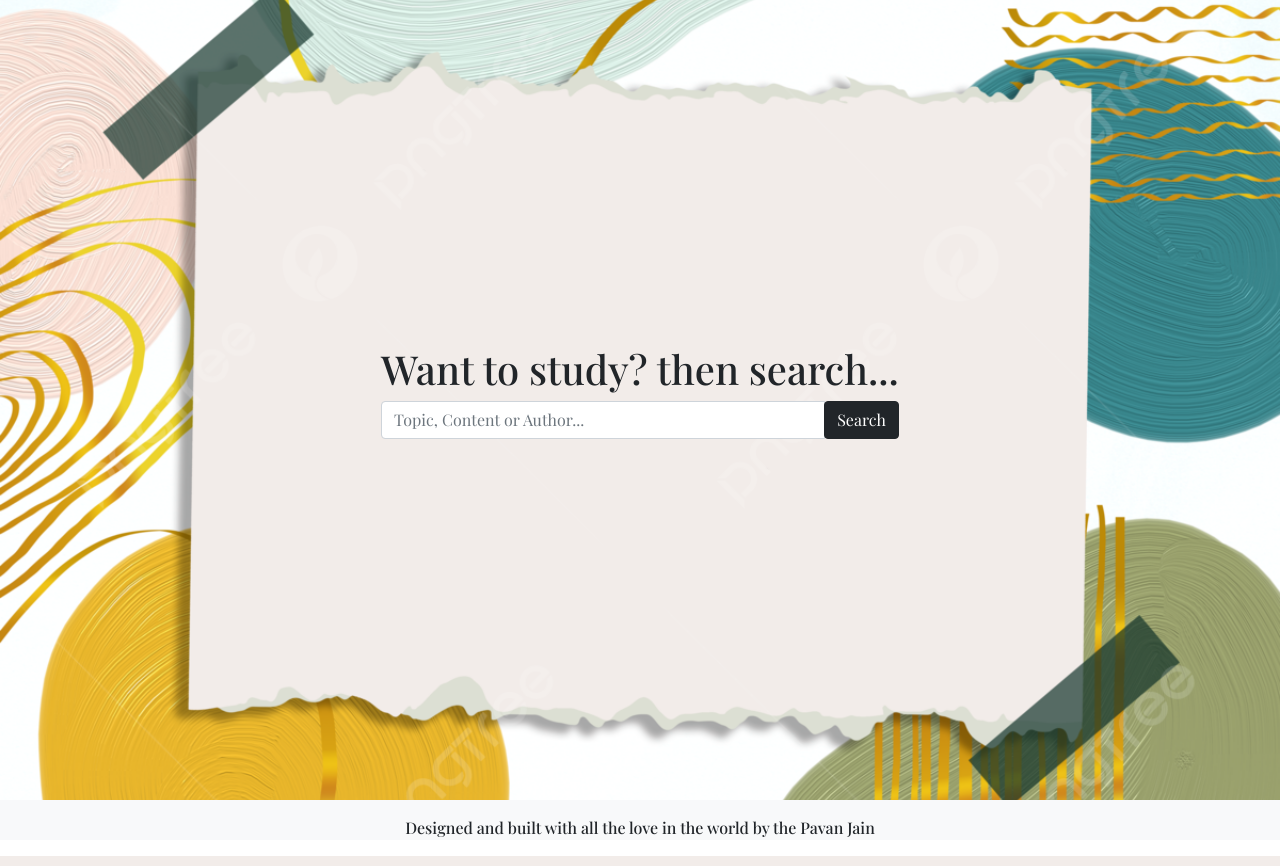
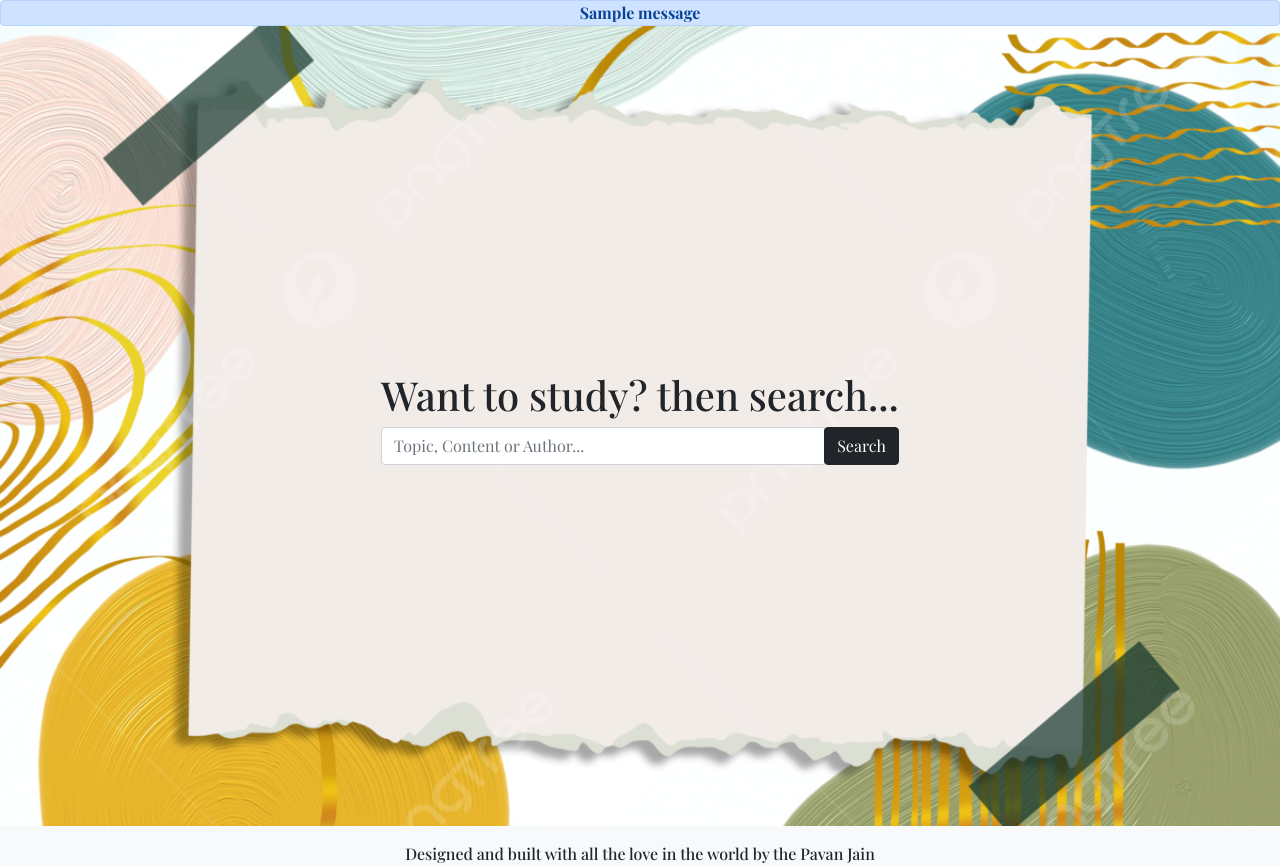
Before and after one commit to ATmax1425/NoteHub, a Django app: page / in a window 1280 px wide. Shown: the part 60-926 px from the top of the page. Run offline with Django 5.2, Linux system fonts and the light colour scheme; a user stored in the database is signed in; tables that the repository leaves empty hold one stand-in row (values such as "Sample post"); one stand-in notice (Sample message) is shown; parts of the project's set-up code (start-up, migrations or seed data) failed here and were passed over; some libraries are stand-ins or nearby versions; some web fonts are replaced.

Commit message:
Added resent verification email and moves messages to base template

```diff
--- a/notehub/main/templates/main/base.html
+++ b/notehub/main/templates/main/base.html
@@ -58,6 +58,51 @@
                 </div>
             </div>
         </nav>
+        <div class="container-fluid bg-light p-0" style="font-weight: bold;">
+            <div class="row">
+                <div class="col-md-12">
+                    {% for message in messages %}
+                        <div class="alert alert-{% if message.extra_tags %}{{message.extra_tags}}{% else %}primary{% endif %} fade show m-0 p-0" role="alert" style="text-align: center;">
+                            {{message}}
+                            {% if message|is_password_set_message %}
+                                Click <a href="{% url 'set-password' %}">here</a> to set a new password,
+                            {% endif %}
+                        </div>
+                    {% endfor %}
+                </div>
+            </div>
+        </div>
+        {% if user.is_authenticated %}
+            <div class="container-fluid bg-light p-0" style="font-weight: bold;">
+                <div class="row">
+                    <div class="col-md-12" id="account-verification-element">
+                        <script>
+                            $(document).ready(function() {
+                                $.ajax({
+                                    url: '{% url "user-verification-status" %}',
+                                    type: 'GET',
+                                    processData: false,
+                                    contentType: false,
+                                    success: function(response) {
+                                        if(response.success){
+                                            var newDiv = $('<div></div>').text('Account not verified yet, to resend verification email, click ');
+                                            newDiv.addClass('alert alert-secondary fade show m-0 p-0');
+                                            newDiv.css({'text-align': 'center'});
+                                            var newAnchor = $('<a></a>').attr('href', '{% url "resend-verification-email" %}').text('here');
+                                            newDiv.append(newAnchor);
+                                            $('#account-verification-element').append(newDiv);
+                                        }
+                                    },
+                                    error: function(response) {
+                                        alert('Error: ' + JSON.stringify(response.responseJSON.error));
+                                    }
+                                });
+                            });
+                        </script>
+                    </div>
+                </div>
+            </div>
+        {% endif %}
         {% block body %}
         {% endblock %}
         <div class="container-fluid bg-light text-center pt-3">
--- a/notehub/main/templates/main/register.html
+++ b/notehub/main/templates/main/register.html
@@ -20,11 +20,6 @@ Notehub
 <div class="full-height-container">
     <div class="centered-element" style="background: none;">
         <form class="form" method="post" action="{% url 'register' %}">
-            {% for message in messages %}
-                <div class="alert alert-danger alert-{{message.extra_tags}} fade show text-dark m-0" role="alert">
-                    {{message}}
-                </div>
-            {% endfor %}
             <h1 class="p-2">Sign Up</h1>
             {% csrf_token %}
             <div class="form-group p-2">
--- a/notehub/main/templates/main/register_intermediate.html
+++ b/notehub/main/templates/main/register_intermediate.html
@@ -45,11 +45,6 @@ Notehub
 <div class="full-height-container">
     <div class="centered-element" style="background: none;">
         <form class="form" method="post" enctype="multipart/form-data" id="upload_profile_image">
-            {% for message in messages %}
-                <div class="alert alert-danger alert-{{message.extra_tags}} fade show text-dark m-0" role="alert">
-                    {{message}}
-                </div>
-            {% endfor %}
             {% csrf_token %}
             <h1 class="p-2">Just a few more details</h1>
             <label for="formFile" class="form-label p-2">Select your profile picture</label>
--- a/notehub/main/templates/main/set_password_social_account.html
+++ b/notehub/main/templates/main/set_password_social_account.html
@@ -93,11 +93,6 @@ Notehub
 <div class="full-height-container">
     <div class="centered-element" style="background: none;">
         <form class="form" method="post" action="{% url 'update-password' %}" id="password-change-form">
-            {% for message in messages %}
-                <div class="alert alert-danger alert-{{message.extra_tags}} fade show text-dark m-0" role="alert">
-                    {{message}}
-                </div>
-            {% endfor %}
             <h1 class="p-2">Set Password</h1>
             {% csrf_token %}
             <div class="input-group p-2" id="email-input-component">
--- a/notehub/main/urls.py
+++ b/notehub/main/urls.py
@@ -10,6 +10,8 @@ urlpatterns = [
     path('set_password/', views.set_pasword_for_social_account, name='set-password'),
     path('send_code/', views.send_verification_code, name='send-code'),
     path('<str:encoded_email>/verify/', views.verify_user, name='verify-user'),
+    path('user_verification_status/', views.user_verification_status, name='user-verification-status'),
+    path('resend_verification_email/', views.resend_verification_email, name='resend-verification-email'),
     path('validate_code/', views.validate_verification_code, name='validate-code'),
     path('update_password/', views.update_password, name='update-password'),
     path('logout/', views.logout, name='logout'),
--- a/notehub/main/utils.py
+++ b/notehub/main/utils.py
@@ -7,6 +7,7 @@ import secrets
 from os.path import join
 
 from django.conf import settings
+from django.core.cache import cache
 from django.core.mail import EmailMultiAlternatives
 from django.template.loader import render_to_string
 from django.utils.html import strip_tags
@@ -92,3 +93,11 @@ def decode_with_random_salt(encoded_string):
     decoded_bytes = base64.urlsafe_b64decode(actual_encoded_string.encode())
     decoded_string = decoded_bytes.decode()
     return decoded_string
+
+def send_verification_email(user, ):
+    cache.set(f"verification_status:{user.email}", 'pending')
+    recipient = [user.email]
+    subject = 'Welcome Onboard!'
+    template = 'welcome_user.html'
+    metadata = {'user': user, 'url': f'{settings.PROJECT_URL}/{encode_with_random_salt(user.email)}/verify'}
+    send_email(recipient, subject, template, metadata)
--- a/notehub/main/views.py
+++ b/notehub/main/views.py
@@ -18,7 +18,7 @@ from django.views.decorators.csrf import csrf_exempt
 from django.core.files.storage import FileSystemStorage
 
 from .models import UserProfile
-from .utils import generate_verification_code, upload_to_drive, send_email, decode_with_random_salt
+from .utils import generate_verification_code, upload_to_drive, send_email, decode_with_random_salt, send_verification_email
 
 AUTH_BACKEND = 'django.contrib.auth.backends.ModelBackend'
 
@@ -40,10 +40,12 @@ def login(request):
         user = authenticate_user(request, username=username, password=password)
         if user:
             login_user(request, user, backend=AUTH_BACKEND)
+            messages.add_message(request, 40, f"Logged In!", extra_tags="success")
             return redirect('index')
         messages.add_message(request, 40, f"Invalid Password for {username}!", extra_tags="danger")
         return redirect('login')
     if request.user.is_authenticated:
+        messages.add_message(request, 40, f"Already logged In!", extra_tags="success")
         return redirect('index')
     return render(request, 'main/login.html')
 
@@ -101,7 +103,9 @@ def upload_profile_image(request):
         return JsonResponse({'message': 'File uploaded successfully!', 'success': True}, status=201)
     return redirect('index')
 
+@login_required
 def logout(request):
+    messages.add_message(request, 40, f"Logged out successfully!", extra_tags="success")
     logout_user(request)
     return redirect('index')
 
@@ -121,7 +125,7 @@ def send_verification_code(request):
             return JsonResponse({'message': f"{email} is not a registered user email", "success": False})
         # Generate code and send it to email
         verification_code = generate_verification_code()
-        cache.set(f"verification_status:{user.email}", verification_code, timeout=300)
+        cache.set(f"verification_code:{user.email}", verification_code, timeout=300)
         subject = 'Your verification code!'
         template = 'verification_code.html'
         recipient = [user.email]
@@ -191,6 +195,20 @@ def verify_user(request, encoded_email):
     return redirect('index')
 
 @login_required
+def user_verification_status(request):
+    verified_status = cache.get(f"verification_status:{request.user.email}")
+    if verified_status:
+        return JsonResponse({'message': f"Verification Incomplete!", "success": True})
+    else:
+        return JsonResponse({'message': f"Verification Complete!", "success": False})
+
+@login_required
+def resend_verification_email(request):
+    send_verification_email(request.user)
+    messages.add_message(request, 40, f"Verification email has been sent to {request.user.email}, check inbox and click on the link!", extra_tags="success")
+    return redirect('index')
+
+@login_required
 def profile(request):
     return redirect('index')
 
```
Also changed, not shown: notehub/main/signals.py (+2 -8 lines), notehub/main/templates/main/login.html (+7 -8 lines), notehub/notehub/settings.py (+8 -2 lines), 1 other file.
